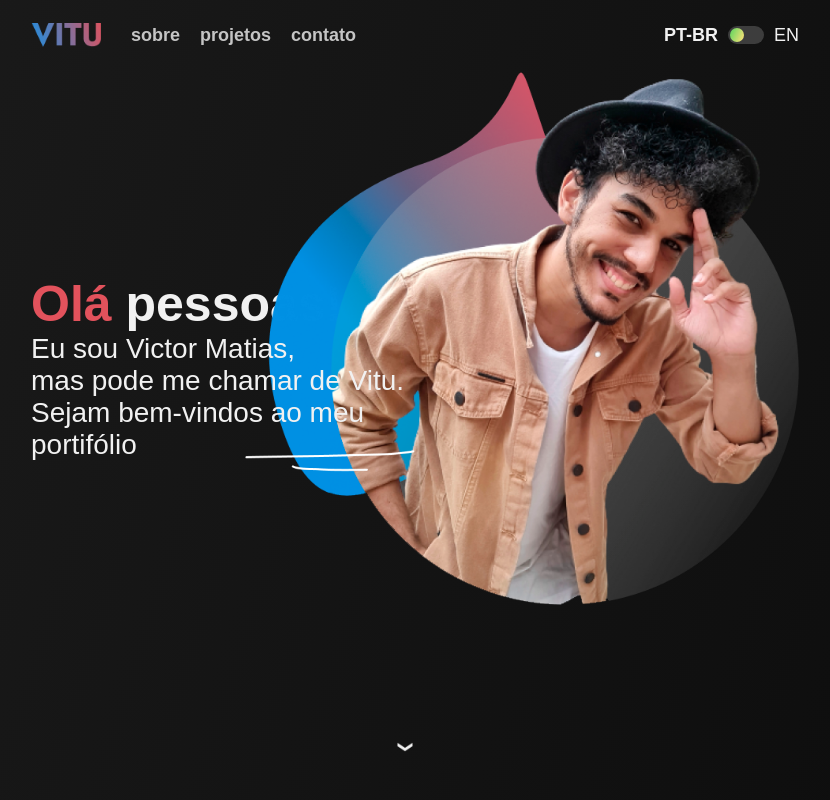
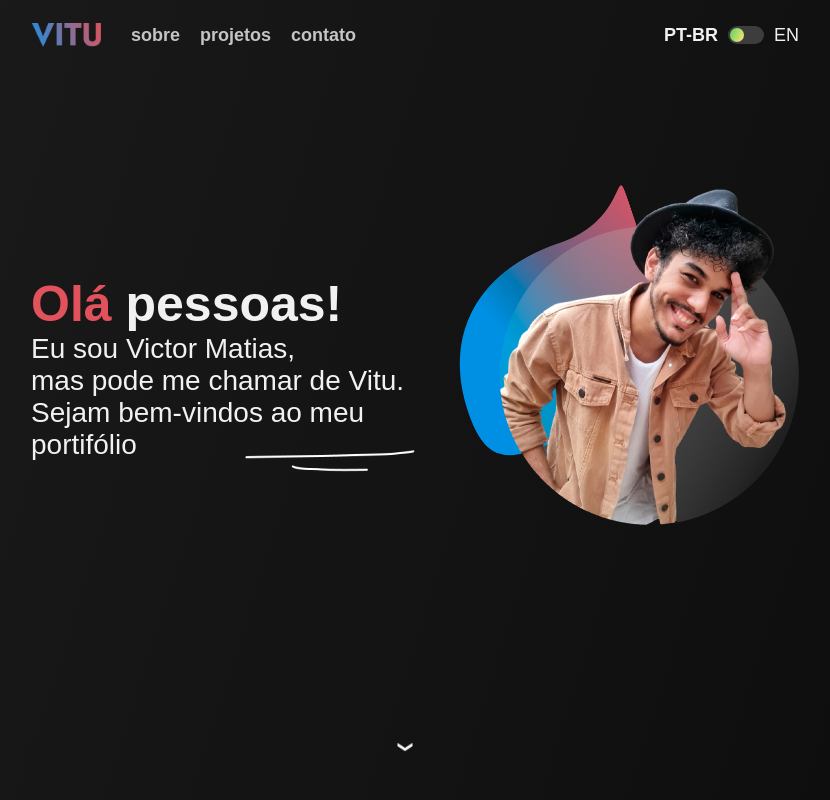
Before and after one commit to victormatia/portifolio, a React (Vite) app: page / in a window 1280 px wide. Shown: the top 800 px of the page, without its empty margins (225-1055 px from the left). Built offline with nearby package versions, Linux system fonts and the light colour scheme; a web font is replaced by a local one.

Commit message:
style: change unit of measurement of home-hero

```diff
--- a/src/css/Home.css
+++ b/src/css/Home.css
@@ -71,7 +71,7 @@
 }
 
 .home-hero {
-  width: 600px;
+  width: 30vw; /*modificado*/
 }
 
 .arrow {
```
